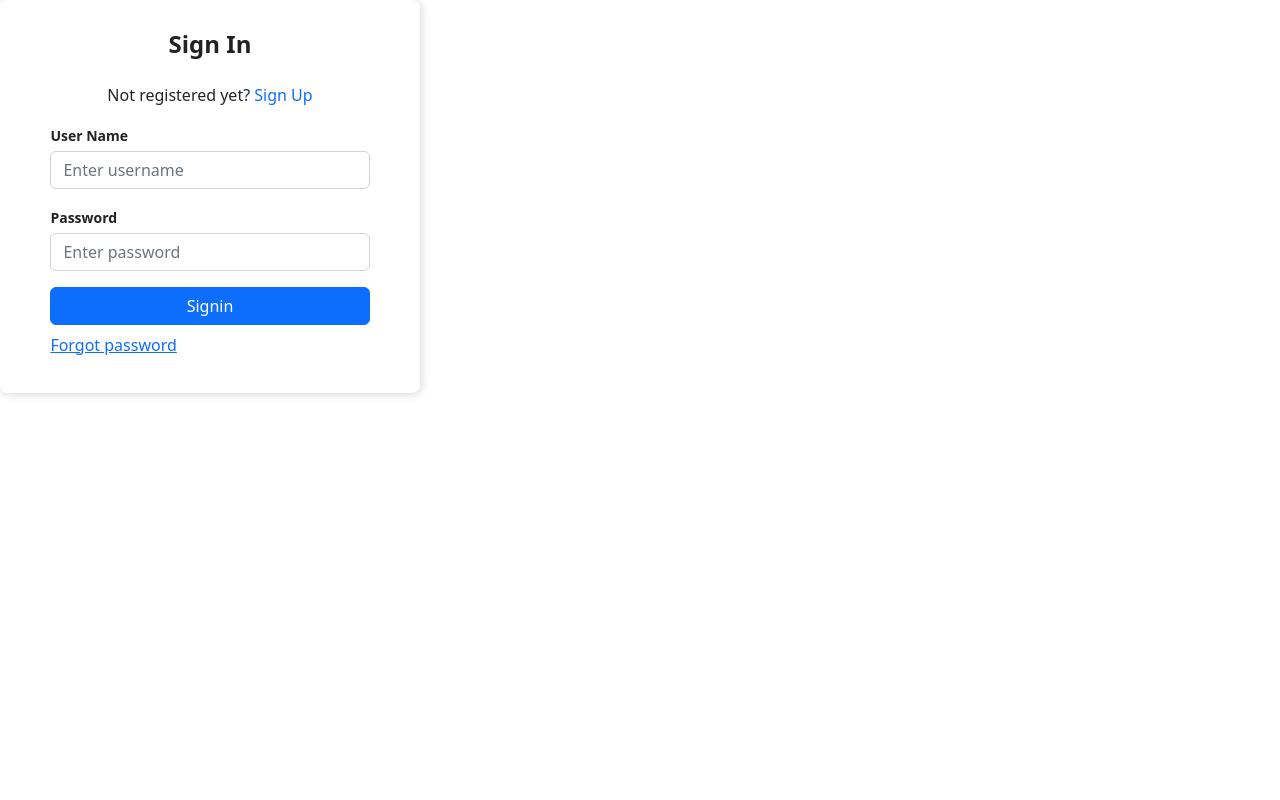
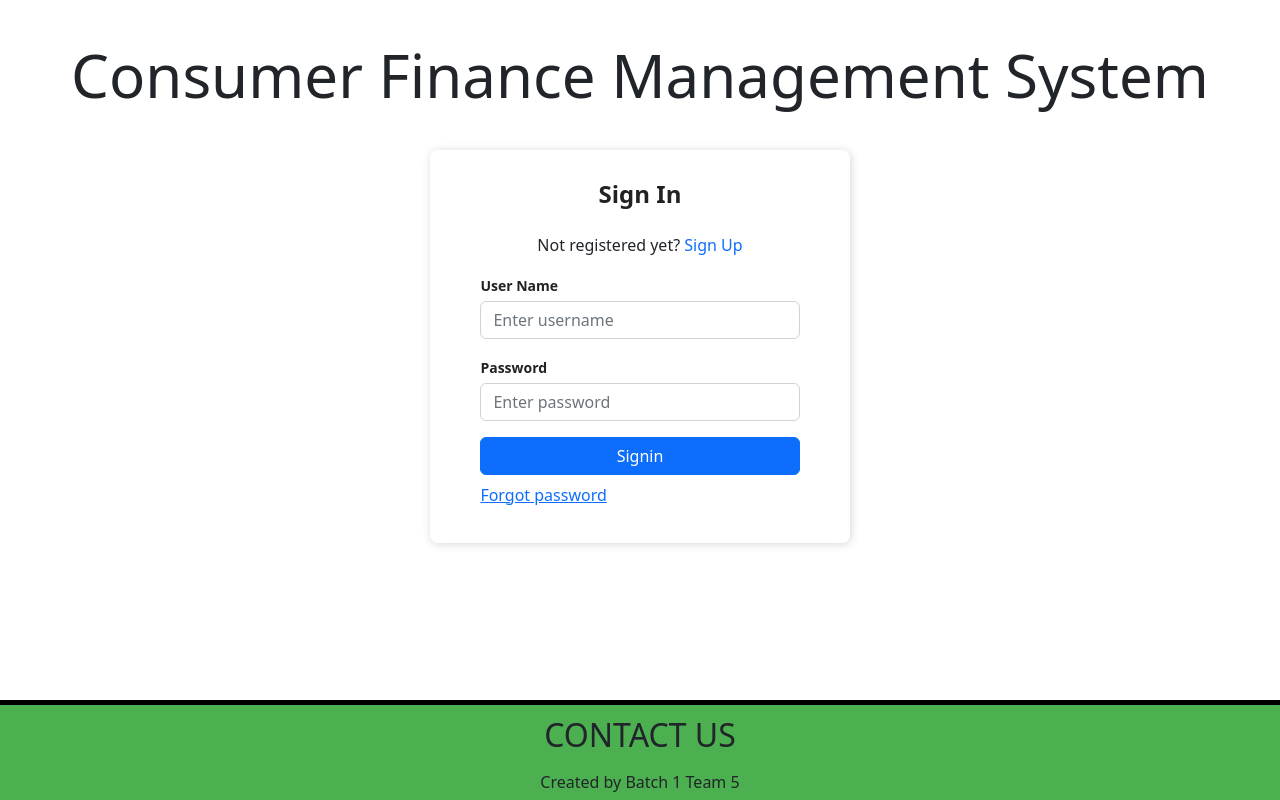
Before and after one commit to mouni2317/cfms_frontend, a React (Create React App) app: page / in a window 1280 px wide. Built offline with nearby package versions, Linux system fonts and the light colour scheme.

Commit message:
Products list page and slight CSS changes

```diff
--- a/src/App.css
+++ b/src/App.css
@@ -19,6 +19,7 @@
   padding-bottom: 20px;
   border-radius: 8px;
   background-color: white;
+  margin: auto;
 }
 
 .Auth-form-content {
@@ -39,3 +40,7 @@ label {
   font-weight: 600;
   color: rgb(34, 34, 34);
 }
+
+.content-container {
+  min-height: calc(100vh - 130px);
+}
--- a/src/App.js
+++ b/src/App.js
@@ -1,14 +1,22 @@
 import "bootstrap/dist/css/bootstrap.min.css"
 import './App.css';
-import { BrowserRouter, Routes, Route } from "react-router-dom";
+import { BrowserRouter, Route, Routes } from "react-router-dom";
 import Auth from "./Components/Auth";
+import ProductList from "./Components/ProductList";
+import Header from "./Components/Header";
+import Footer from "./Components/Footer";
 
 function App() {
   return (
     <BrowserRouter>
-      <Routes>
-        <Route path="/" element={<Auth />} />
-      </Routes>
+      <div className="content-container">
+      <Header />
+        <Routes>
+          <Route path="/" element={<Auth />} />
+          <Route path="/productList" element={<ProductList />} />
+        </Routes>
+      </div>
+      <Footer />
     </BrowserRouter>
   );
 }
--- a/src/Components/Auth.js
+++ b/src/Components/Auth.js
@@ -1,4 +1,5 @@
 import React, { useState } from 'react'
+import { useNavigate } from 'react-router-dom';
 import Select from 'react-select'
 
 export default function Auth(props) {
@@ -11,6 +12,9 @@ export default function Auth(props) {
     const changeAuthMode=()=>{
         setAuthMode(authMode === "signin" ? "signup" :"signin")
     }
+
+    const navigate = useNavigate();
+    const navigateToDashboard = () => navigate('/productList');
 
     const bank=[
         {value:'WellsFargo',label:'WellsFargo'},
@@ -45,7 +49,7 @@ export default function Auth(props) {
                             placeholder='Enter password'/>
                         </div>
                         <div className='d-grid gap-2 mt-3'>
-                            <button type='submit' className='btn btn-primary'>
+                            <button type='submit' className='btn btn-primary' onClick={navigateToDashboard}>
                                 Signin
                             </button>
                         </div>
@@ -138,7 +142,7 @@ export default function Auth(props) {
                         placeholder='Enter ifsc code'/>
                     </div>
                     <div className='d-grid gap-2 mt-3'>
-                        <button type='submit' className='btn btn-primary'>
+                        <button type='submit' className='btn btn-primary' onClick={navigateToDashboard}>
                             Register
                         </button>
                     </div>
--- /dev/null
+++ b/src/Components/Footer.css
@@ -0,0 +1,17 @@
+.footer-container {
+  display: flex;
+  flex-direction: column;
+  justify-content: space-around;
+  align-items: center;
+  height: 100px;
+  background-color: #4CAF50;
+  border-top: 5px solid black;
+  position: relative;
+  bottom: 0;
+  left: 0;
+  margin-top: 30px;
+}
+
+.central-container {
+  font-size: xx-large;
+}
--- /dev/null
+++ b/src/Components/Footer.js
@@ -0,0 +1,12 @@
+import React from "react"
+
+import "./Footer.css"
+
+export default function Footer() {
+  return (
+    <div className="footer-container">
+      <div className="central-container">CONTACT US</div>
+      <div>Created by Batch 1 Team 5</div>
+    </div>
+  )
+}
--- /dev/null
+++ b/src/Components/Header.css
@@ -0,0 +1,8 @@
+.header-container {
+  display: flex;
+  font-size: 60px;
+  font: 900;
+  justify-content: center;
+  padding: 30px 0;
+  cursor: pointer;
+}
--- /dev/null
+++ b/src/Components/Header.js
@@ -0,0 +1,16 @@
+import React from "react"
+import { useNavigate } from "react-router-dom";
+
+import "./Header.css"
+
+export default function Header() {
+
+  const navigate = useNavigate();
+  const navigateToHome = () => navigate('/');
+
+  return (
+    <div className="header-container" onClick={navigateToHome}>
+      Consumer Finance Management System
+    </div>
+  )
+}
--- /dev/null
+++ b/src/Components/ProductCard.css
@@ -0,0 +1,46 @@
+.card-container {
+  display: flex;
+  height: 500px;
+  width: 70%;
+  margin: 50px;
+  padding: 50px;
+  box-shadow: 0.5rem 0.5rem black, -0.5rem -0.5rem #ccc;
+  gap: 50px;
+}
+
+.image-container {
+  height: 300px;
+}
+
+.image {
+  object-fit: contain;
+  height: 100%;
+}
+
+.right-container {
+  height: 100%;
+  display: flex;
+  flex-direction: column;
+  justify-content: space-around;
+}
+
+.buy-button {
+  display: flex;
+  background-color: #5CBF60;
+  width: fit-content;
+  align-items: center;
+  border: 2px solid black;
+  border-radius: 5px;
+  padding: 5px 10px;
+  font-size: 40px;
+  margin-left: 300px;
+  cursor: pointer;
+}
+
+.buy-button:hover {
+  background-color: #4CAF50;
+}
+
+h1 {
+  margin-bottom: 40px;
+}
--- /dev/null
+++ b/src/Components/ProductCard.js
@@ -0,0 +1,32 @@
+import { useNavigate } from "react-router-dom";
+
+import "./ProductCard.css"
+
+export default function ProductCard(props) {
+  const { name, breed, images, location, id } = props;
+
+  const navigate = useNavigate();
+  const navigateToDetails = () => navigate('/login');
+
+  let hero = "http://pets-images.dev-apis.com/pets/none.jpg";
+  if (images.length) {
+    hero = images[0];
+  }
+
+  return (
+
+    <div className="card-container">
+      <div className="image-container">
+        <img src={hero} alt={name} className="image"/>
+      </div>
+      <div className="right-container">
+        <div className="info">
+          <h1>PRODUCT NAME: {name}</h1>
+          <h2>PRODUCT DETAILS: {`${breed} from ${location}`}</h2>
+          <h2>COST: {id}</h2>
+        </div>
+        <div className="buy-button" onClick={navigateToDetails}>BUY NOW</div>
+      </div>
+    </div>
+  );
+};
--- /dev/null
+++ b/src/Components/ProductList.css
@@ -0,0 +1,3 @@
+h1 {
+  margin-left: 30px;
+}
--- /dev/null
+++ b/src/Components/ProductList.js
@@ -0,0 +1,50 @@
+import React, { useEffect, useState } from "react"
+
+import ProductCard from "./ProductCard"
+import "./ProductList.css"
+
+export default function ProductList() {
+
+  const [products, setProducts] = useState([]);
+  const [loading, setLoading] = useState(false);
+
+  useEffect(() => {
+    requestProducts();
+  }, []);
+
+  async function requestProducts() {
+    setLoading(true);
+    const res = await fetch(`http://pets-v2.dev-apis.com/pets`);
+    const json = await res.json();
+
+    setLoading(false);
+    setProducts(json.pets);
+  }
+
+  return (
+    <div>
+      <h1>Product List</h1>
+        <div>
+        {!products.length && !loading ? (
+          <h1>No Products Found</h1>
+        ) : (
+          products.map((product) => {
+            return (
+              <ProductCard
+                key={product.id}
+                name={product.name}
+                breed={product.breed}
+                images={product.images}
+                location={`${product.city}, ${product.state}`}
+                id={product.id}
+              />
+            );
+          })
+        )}
+        </div>
+
+    </div>
+
+
+  )
+}
```
